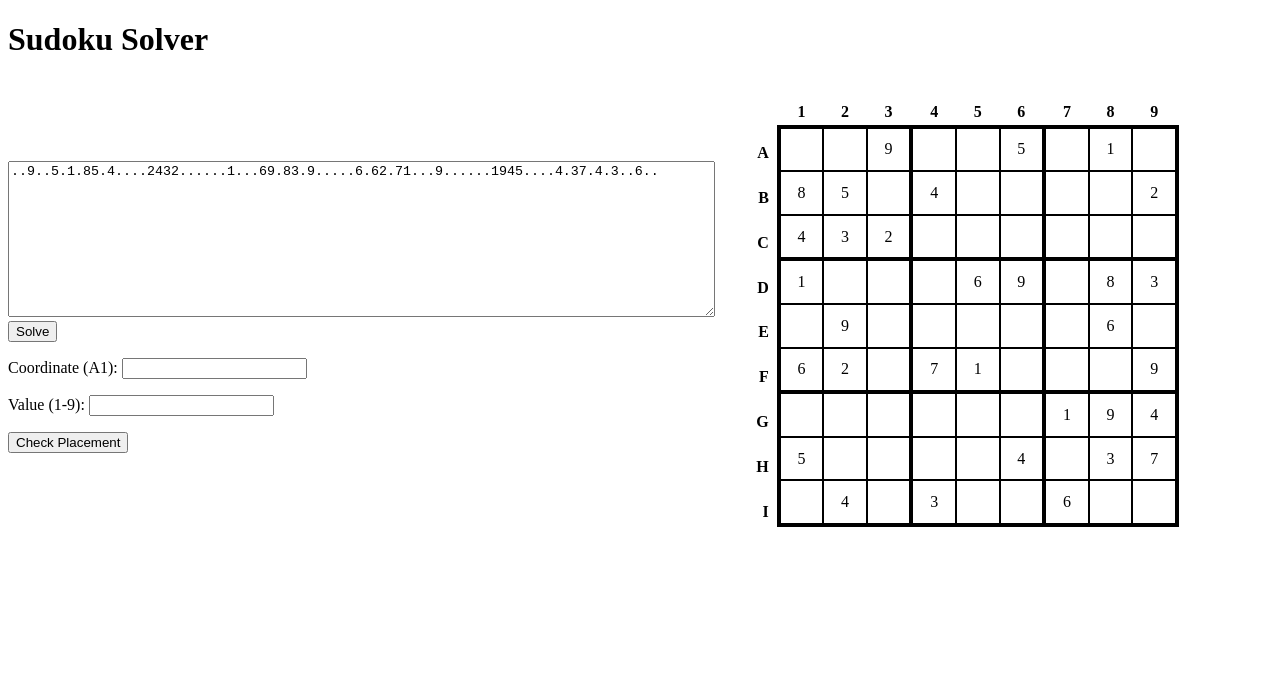
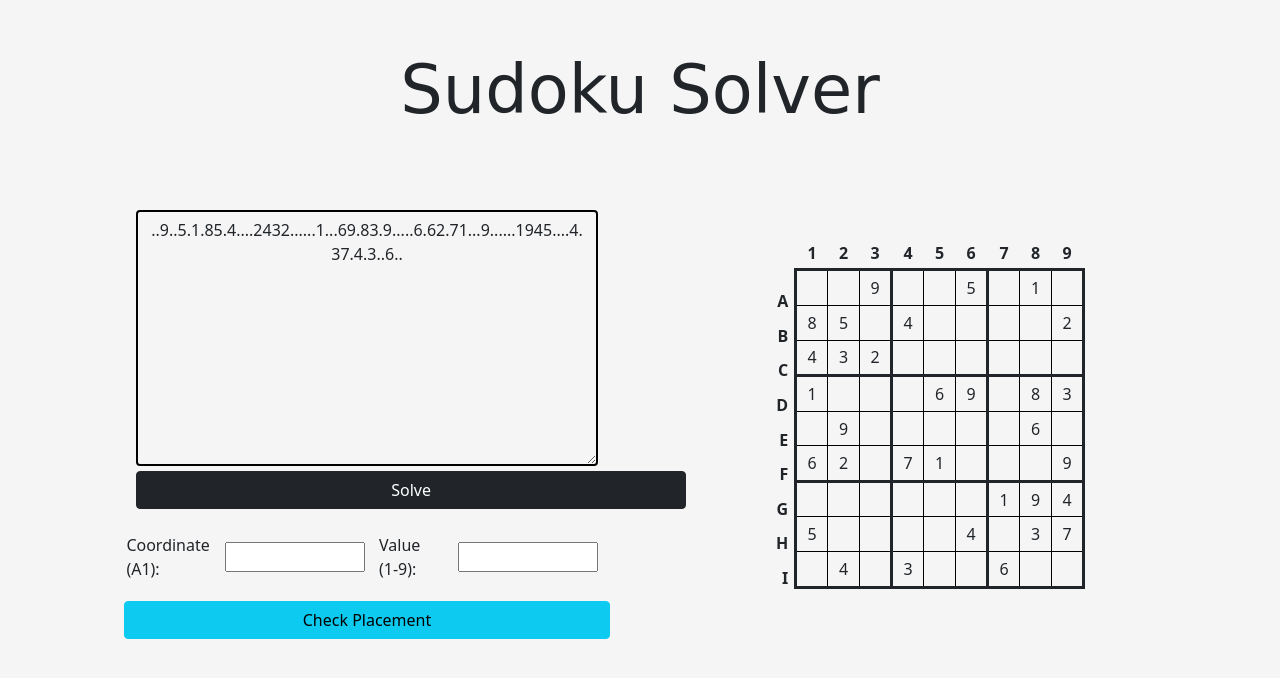
Before and after one commit to steins13/SudokuSolver, a website: page views/index.html in a window 1280 px wide. Drawn offline with nearby package versions, Linux system fonts and the light colour scheme.

Commit message:
Update HTML and CSS

```diff
--- a/public/style.css
+++ b/public/style.css
@@ -102,3 +102,68 @@ td {
     align-self: center;
   }
 }
+
+#title {
+  width: 500px;
+  height: 100px;
+  margin: 40px auto;
+  display: flex;
+  justify-content: center;
+  align-items: center;
+  font-family: cursive;
+  font-size: 67px;
+}
+
+.col-6 {
+  margin: 20px auto;
+  display: flex;
+  justify-content: center;
+  align-items: center;
+}
+
+#container {
+  width: 100%;
+  display: flex;
+  margin: auto;
+  justify-content: center;
+  align-items: center;
+}
+
+#right {
+  padding: 0px;
+}
+
+#left {
+  padding: 30px;
+  display: flex;
+  justify-content: center;
+  align-items: center;
+  margin: auto;
+}
+
+#solve-button {
+  margin: auto;
+  display: flex;
+  align-items: center;
+  justify-content: center;
+  width: 550px;
+}
+
+#text-input {
+  border: 2px solid black;
+  margin-bottom: 5px;
+}
+
+#coord {
+  margin-left: 15px;
+  width: 140px;
+}
+
+#val {
+  margin-left: 15px;
+  width: 140px;
+}
+
+#body {
+  background-color: whitesmoke;
+}
--- a/views/index.html
+++ b/views/index.html
@@ -9,33 +9,36 @@
 	<meta name="viewport" content="width=device-width, initial-scale=1" />
     <link id="favicon" rel="icon" href="https://cdn.freecodecamp.org/universal/favicons/favicon-32x32.png" type="image/x-icon">
 	<link rel="stylesheet" href="../public/style.css" type="text/css" />
+  <link href="https://cdn.jsdelivr.net/npm/bootstrap@5.0.2/dist/css/bootstrap.min.css" rel="stylesheet" integrity="sha384-EVSTQN3/azprG1Anm3QDgpJLIm9Nao0Yz1ztcQTwFspd3yD65VohhpuuCOmLASjC" crossorigin="anonymous">
 </head>
 
-<body>
+<body id="body">
 	<header>
-		<h1>Sudoku Solver</h1>
+		<h1 id="title">Sudoku Solver</h1>
 	</header>
-	<div class="container">
+	<div class="container row" id="container">
+    <div class="col-6" id="left">
       <div class="form-container">
         <form id="solve-form">
-				<textarea
+          <textarea class="btn"
             rows="10"
             cols="85"
             id="text-input"
             name="puzzle"
           ></textarea>
           <br />
-        <input type="button" value="Solve" id="solve-button"/>
+          <input type="button" value="Solve" id="solve-button" class="btn btn-dark"/>
           <div id="error-msg"></div>
           </form>
-        <form id="check-form">
-          <p>Coordinate (A1): <input id="coord" class="checker" type="text" name="coordinate"></p>
-          <p>Value (1-9): <input class="checker" type="text" id="val" name="value"></p>
-          <input type="button" id="check-button" value="Check Placement">
+          <form id="check-form" class="row">
+            <p class="col-6">Coordinate (A1):  <input id="coord" class="checker" type="text" name="coordinate"></p>
+            <p class="col-6">Value (1-9):  <input class="checker" type="text" id="val" name="value"></p>
+            <input type="button" id="check-button" value="Check Placement" class="btn col-12 btn-info">
           </form>
           <span id="error"></span>
         </div>
-
+    </div>
+    <div class="col-6" id="right">
       <div id="sudoku-grid-container">
       <div>
         <table class="yAxisLegend">
@@ -350,6 +353,8 @@
       </div>
     </div>
     </div>
+    </div>
   </body>
   <script type="module" src="../public/index.js"></script>
+  <script src="https://cdn.jsdelivr.net/npm/bootstrap@5.0.2/dist/js/bootstrap.bundle.min.js" integrity="sha384-MrcW6ZMFYlzcLA8Nl+NtUVF0sA7MsXsP1UyJoMp4YLEuNSfAP+JcXn/tWtIaxVXM" crossorigin="anonymous"></script>
 </html>
```
Lines whose indentation alone changed are shown as unchanged.
